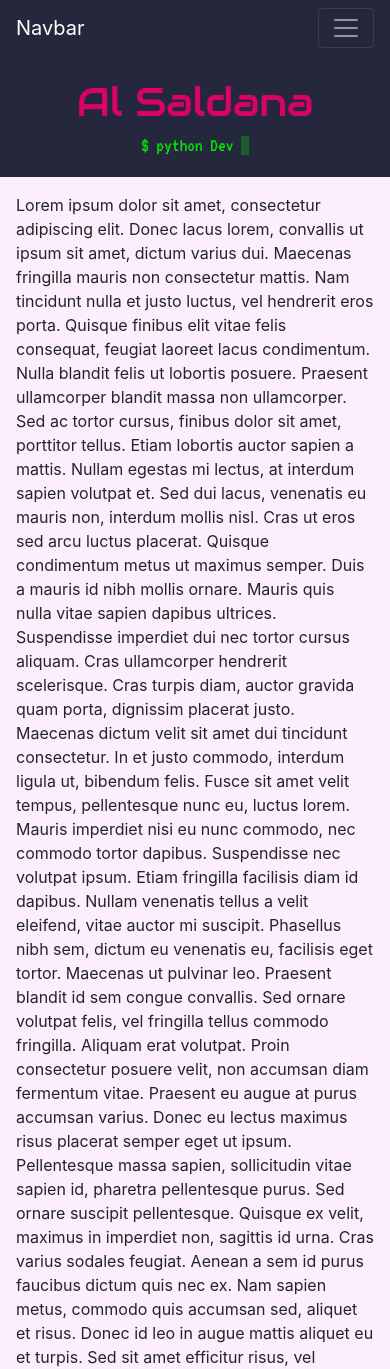
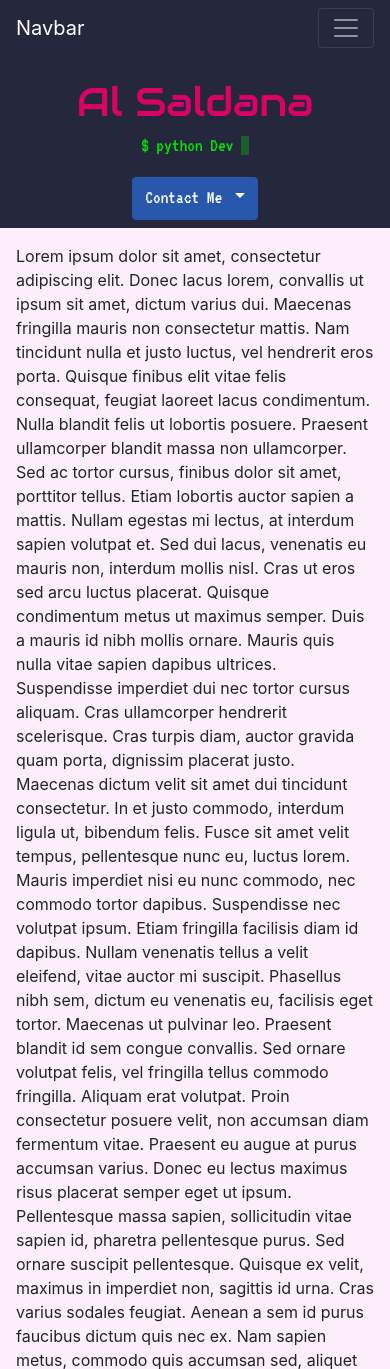
Before and after one commit to alsalgu/pythonPortfolio, a Flask app: page / in a window 390 px wide. Shown: the top 1369 px of the page. Run offline with Flask 2, Linux system fonts and the light colour scheme; some libraries are stand-ins or nearby versions.

Commit message:
Responsive contact links bar and dropdown menu

```diff
--- a/app/static/css/stylesheet.css
+++ b/app/static/css/stylesheet.css
@@ -1,5 +1,6 @@
 html, body {
-    height: 100%
+    height: 100%;
+    min-width: 300px;
 }
 
 /* Additional Colors */
@@ -7,11 +8,14 @@ html, body {
     background-color: black;
 }
 
+.text-green{
+    color: #03e603;
+}
+
 /* Font Styles */
 
 .display-font {
     font-family: 'VT323', monospace;
-    color: #03e603;
     font-size: 2em;
 }
 
@@ -20,6 +24,14 @@ html, body {
     font-size: 4.5em;
 }
 
+.hacker{
+    font-family: 'VT323', monospace;
+    font-size: 1.5em
+}
+
+.fast {
+    font-family: 'Audiowide', cursive;
+}
 /* Cursor ANimation */
 
 .cursorBlink {
@@ -56,6 +68,11 @@ html, body {
         font-size: 1.2em;
     }
 
+    .hacker {
+        font-family: 'VT323', monospace;
+        font-size: 1.2em
+    }
+
   }
 
   /* SM to LG */
--- a/app/templates/index.html
+++ b/app/templates/index.html
@@ -4,13 +4,55 @@
     <div class="bg-dark p-3">
         <div class="text-center">
             <div class="title-font text-danger">Al Saldana</div>
-            <div class="display-font">
+            <div class="display-font text-green">
                 $ python Dev <span class="cursorBlink">&nbsp;</span>
             </div>
         </div>
     </div>
-    <div class="bg-light flex-grow-1 p-3">
-        <p>
+    <div class="bg-light flex-grow-1">
+        <div id="largeSocial" class="bg-dark pl-2 pr-2 pb-1 d-none d-sm-flex justify-content-around">
+            <div class="d-flex flex-wrap align-items-center">
+                <a href="https://www.linkedin.com/in/alsalgu/" target="_blank" class="btn hacker text-info">
+                    <img src="/static/img/icons/linkedin.png" class="mr-1">
+                    @alsalgu
+                </a>
+            </div>
+            <div class="d-flex flex-wrap align-items-center">
+                <a href="mailto:ale.g.saldana@gmail.com" class="btn hacker text-info">
+                    <img src="/static/img/icons/mail.png" class="mr-1">
+                    ale.g.saldana@gmail
+                </a>
+            </div>
+            <div class="d-flex flex-wrap align-items-center">
+                    <a href="https://github.com/alsalgu" target="_blank" class="btn hacker text-info">
+                        <img src="/static/img/icons/github.png" class="mr-1">
+                        @alsalgu
+                    </a>
+            </div>
+        </div>
+        <div id="smallSocial" class="bg-dark pl-2 pr-2 pb-2 d-flex d-sm-none justify-content-center">
+            <div class="dropdown">
+                <button class="btn btn-primary dropdown-toggle hacker" type="button" id="dropdownMenu1" data-toggle="dropdown"
+                    aria-haspopup="true" aria-expanded="false">
+                    Contact Me
+                </button>
+                <div class="dropdown-menu bg-dark" aria-labelledby="dropdownMenu1">
+                    <a class="dropdown-item" target="_blank" href="https://www.linkedin.com/in/alsalgu/">
+                        <img src="/static/img/icons/linkedin.png" class="mr-1">
+                        <span class="btn hacker text-info">@alsalgu</span>
+                    </a>
+                    <a class="dropdown-item" target="_blank" href="https://github.com/alsalgu">
+                        <img src="/static/img/icons/github.png" class="mr-1">
+                        <span class="btn hacker text-info">@alsalgu</span>
+                    </a>
+                    <a class="dropdown-item" href="mailto:ale.g.saldana@gmail.com">
+                        <img src="/static/img/icons/mail.png" class="mr-1">
+                        <span class="btn hacker text-info">ale.g.saldana@gmail</span>
+                    </a>
+                </div>
+            </div>
+        </div>
+        <p class="p-3">
             Lorem ipsum dolor sit amet, consectetur adipiscing elit. Donec lacus lorem, convallis ut ipsum sit amet,
             dictum varius dui. Maecenas fringilla mauris non consectetur mattis. Nam tincidunt nulla et justo luctus,
             vel hendrerit eros porta. Quisque finibus elit vitae felis consequat, feugiat laoreet lacus condimentum.
```
Also changed, not shown: 1 other file.
